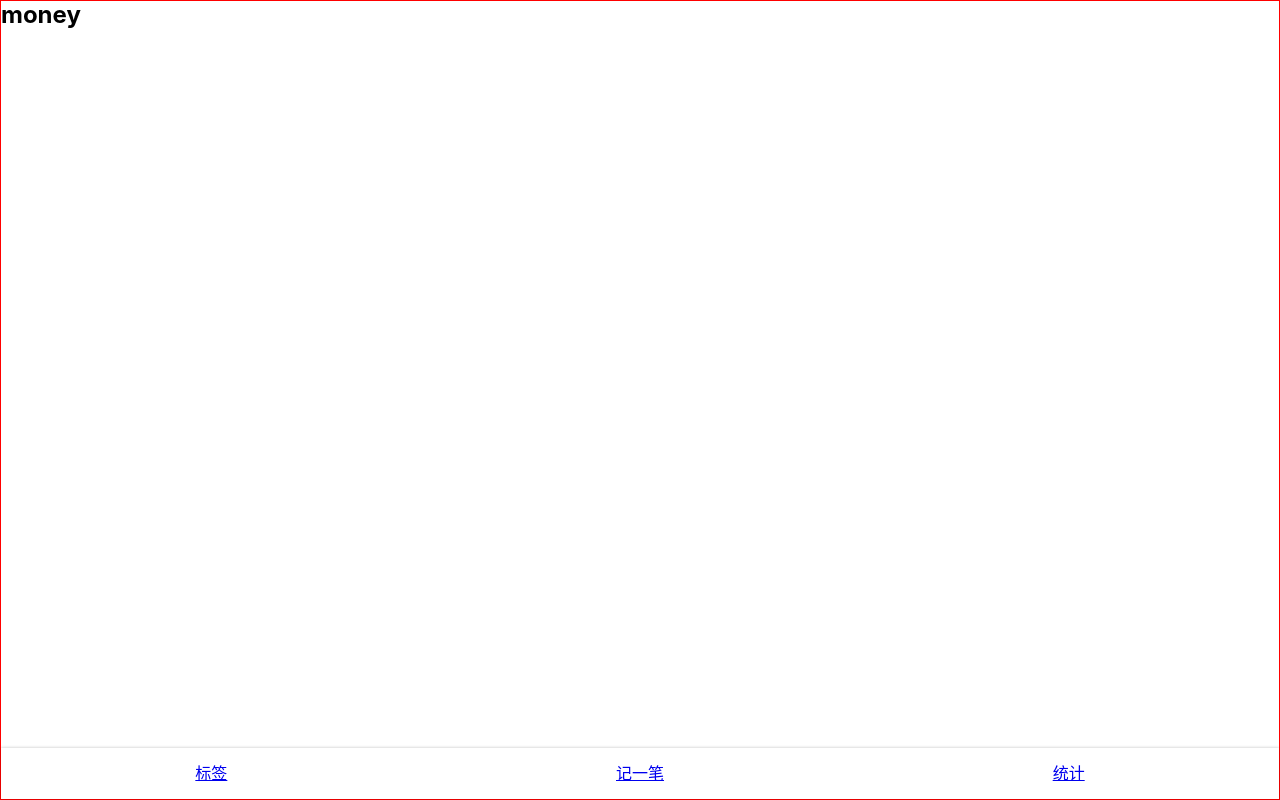
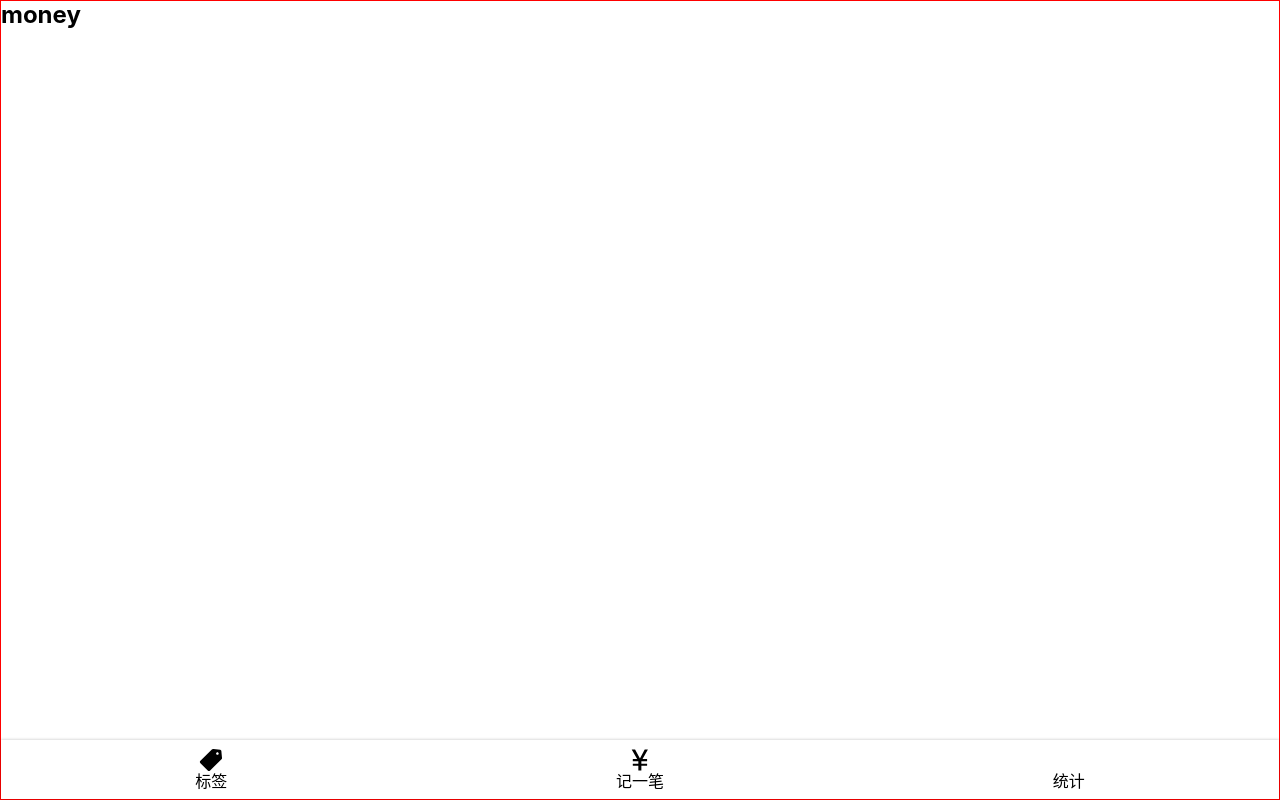
Before and after one commit to CaoBaoWang/keep-account-react, a React app: page /#/money in a window 1280 px wide. Built offline with nearby package versions, Linux system fonts and the light colour scheme.

Commit message:
add Icon component

```diff
--- a/config/webpack.config.js
+++ b/config/webpack.config.js
@@ -367,6 +367,13 @@ module.exports = function (webpackEnv) {
           // match the requirements. When no loader matches it will fall
           // back to the "file" loader at the end of the loader list.
           oneOf: [
+            {
+              test: /\.svg$/,
+              use: [
+                { loader: 'svg-sprite-loader', options: {} },
+                {loader: 'svgo-loader', options: {}}
+              ]
+            },
             // TODO: Merge this config once `image/avif` is in the mime-db
             // https://github.com/jshttp/mime-db
             {
--- a/package.json
+++ b/package.json
@@ -101,7 +101,10 @@
   "devDependencies": {
     "@types/react-router-dom": "^5.1.7",
     "@types/styled-components": "5.0.1",
-    "node-sass": "npm:dart-sass@1.25.0"
+    "@types/webpack-env": "^1.16.0",
+    "node-sass": "npm:dart-sass@1.25.0",
+    "svg-sprite-loader": "^6.0.6",
+    "svgo-loader": "^3.0.0"
   },
   "jest": {
     "roots": [
--- a/src/App.tsx
+++ b/src/App.tsx
@@ -5,16 +5,13 @@ import Money from "./views/Money";
 import Statistics from "./views/Statistics";
 import NoMatch from "./views/NoMatch";
 import Nav from './components/Nav.tsx'
-
 import {
     HashRouter as Router,
     Switch,
     Route,
     Redirect,
-    Link
 } from "react-router-dom";
 import styled from "styled-components";
-import {isPrimitive} from "util";
 
 
 const Wrapper = styled.div`
--- /dev/null
+++ b/src/components/Icon.tsx
@@ -0,0 +1,27 @@
+import React from "react";
+
+// import tag from 'icons/tag.svg'
+// import money from 'icons/money.svg'
+// import chart from 'icons/chart.svg'
+
+// require('icons/money.svg')
+// require('icons/tag.svg')
+// require('icons/chart.svg')
+
+let importAll = (requireContext: __WebpackModuleApi.RequireContext) => requireContext.keys().forEach(requireContext);
+try {importAll(require.context('icons', true, /\.svg$/));} catch (error) {console.log(error);}
+
+type Props = {
+    name: string
+}
+
+const Icon = (props:Props)=>{
+    return (
+        <svg className="icon">
+            <use xlinkHref={'#'+props.name} />
+        </svg>
+    )
+}
+
+
+export default Icon
--- a/src/components/Nav.tsx.js
+++ b/src/components/Nav.tsx.js
@@ -1,6 +1,10 @@
 import {Link} from "react-router-dom";
 import React from "react";
 import styled from "styled-components";
+import Icon from  'components/Icon'
+
+
+
 
 const NavWrapper = styled.nav `
   box-shadow: 0 0 3px rgba(0,0,0,.25);
@@ -9,7 +13,15 @@ const NavWrapper = styled.nav `
     > li {
       flex-grow: 1;
       text-align: center;
-      padding: 16px;
+      padding: 8px;
+      display: flex;
+      flex-direction: column;
+      align-items: center;
+      .icon {
+        width: 24px;
+        height: 24px;
+      }
+
     }
   }
 `
@@ -18,12 +30,15 @@ const Nav = ()=>{
         <NavWrapper>
             <ul>
                 <li>
+                    <Icon name='tag'  />
                     <Link to="/tags">标签</Link>
                 </li>
                 <li>
+                    <Icon name='money'  />
                     <Link to="/money">记一笔</Link>
                 </li>
                 <li>
+                    <Icon name="chart"/>
                     <Link to="/statistics">统计</Link>
                 </li>
             </ul>
--- a/src/index.scss
+++ b/src/index.scss
@@ -22,6 +22,10 @@
 ul, ol {
   list-style: none;
 }
+a {
+  text-decoration: none;
+  color: inherit;
+}
 
 body {
   font-family: $font-hei;
```
Also changed, not shown: 1 other file (tests, documents, lock files or other folders).
